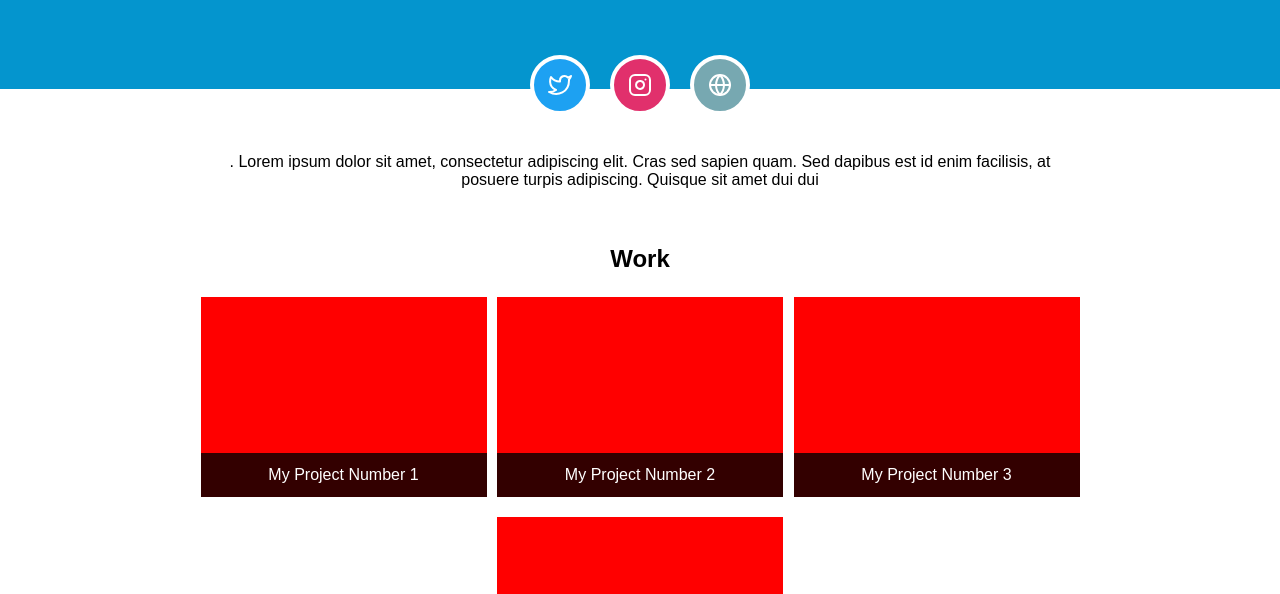
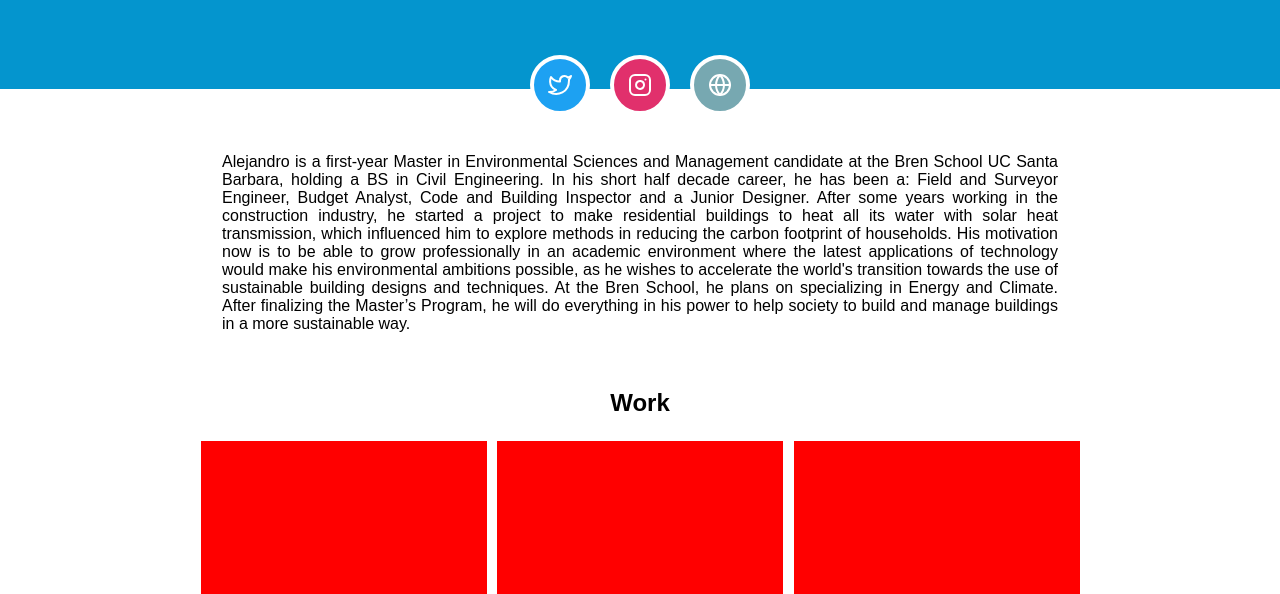
Before and after one commit to hernanaless/PersonalSite-NashClass, a plain HTML site: page index.html in a window 1280 px wide. Shown: the part 186-780 px from the top of the page. Drawn offline with Linux system fonts and the light colour scheme.

Commit message:
Updated Section

```diff
--- a/index.html
+++ b/index.html
@@ -30,8 +30,7 @@
   <!-- About You -->
   <main>
     <section class="about">
-      <p>. Lorem ipsum dolor sit amet, consectetur adipiscing elit. Cras sed sapien quam. Sed dapibus est id enim facilisis,
-        at posuere turpis adipiscing. Quisque sit amet dui dui
+      <p style="text-align:justify">Alejandro is a first-year Master in Environmental Sciences and Management candidate at the Bren School UC Santa Barbara, holding a BS in Civil Engineering. In his short half decade career, he has been a: Field and Surveyor Engineer, Budget Analyst, Code and Building Inspector and a Junior Designer. After some years working in the construction industry, he started a project to make residential buildings to heat all its water with solar heat transmission, which influenced him to explore methods in reducing the carbon footprint of households. His motivation now is to be able to grow professionally in an academic environment where the latest applications of technology would make his environmental ambitions possible, as he wishes to accelerate the world's transition towards the use of sustainable building designs and techniques. At the Bren School, he plans on specializing in Energy and Climate. After finalizing the Master’s Program, he will do everything in his power to help society to build and manage buildings in a more sustainable way.
       </p>
     </section>
     <!-- Your Projects -->
```
